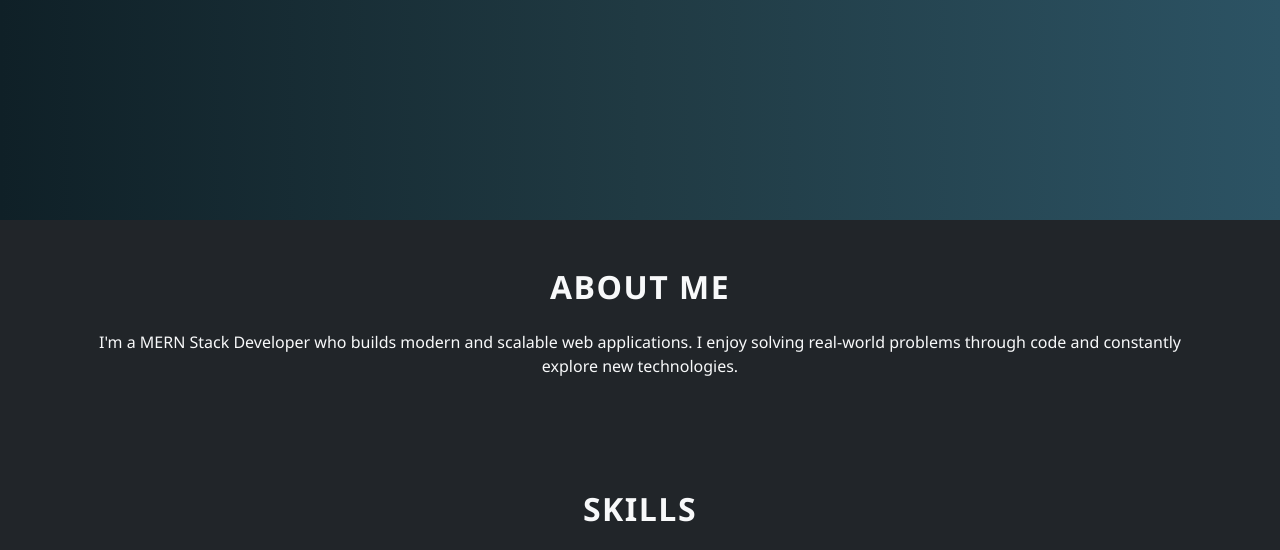
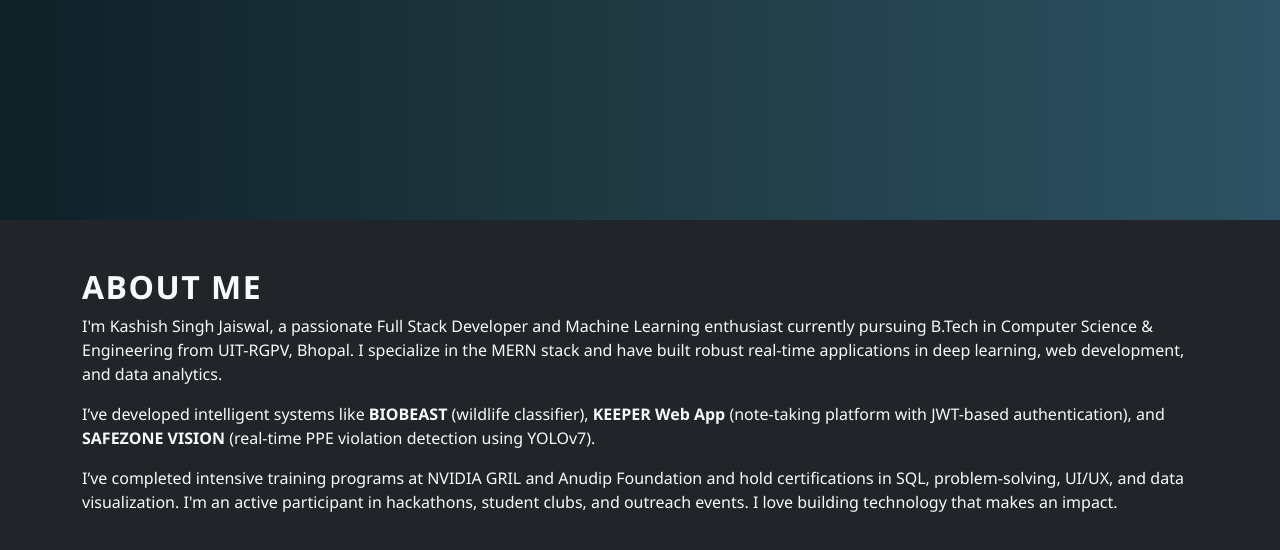
Before and after one commit to kashish-singh-jaiswal/Portfolio, a plain HTML site: page index.html in a window 1280 px wide. Shown: the part 476-1026 px from the top of the page. Drawn offline with nearby package versions, Linux system fonts and the light colour scheme.

Commit message:
about section

```diff
--- a/index.html
+++ b/index.html
@@ -39,13 +39,19 @@
   </section>
 
   <!-- About -->
-  <section id="about" class="container py-5" data-aos="fade-up">
-    <h2 class="text-center mb-4">About Me</h2>
-    <p class="text-center">
-      I'm a MERN Stack Developer who builds modern and scalable web applications.
-      I enjoy solving real-world problems through code and constantly explore new technologies.
-    </p>
-  </section>
+<section id="about" class="container py-5">
+  <h2>About Me</h2>
+  <p>
+    I'm Kashish Singh Jaiswal, a passionate Full Stack Developer and Machine Learning enthusiast currently pursuing B.Tech in Computer Science & Engineering from UIT-RGPV, Bhopal. I specialize in the MERN stack and have built robust real-time applications in deep learning, web development, and data analytics.
+  </p>
+  <p>
+    I’ve developed intelligent systems like <strong>BIOBEAST</strong> (wildlife classifier), <strong>KEEPER Web App</strong> (note-taking platform with JWT-based authentication), and <strong>SAFEZONE VISION</strong> (real-time PPE violation detection using YOLOv7).
+  </p>
+  <p>
+    I’ve completed intensive training programs at NVIDIA GRIL and Anudip Foundation and hold certifications in SQL, problem-solving, UI/UX, and data visualization. I'm an active participant in hackathons, student clubs, and outreach events. I love building technology that makes an impact.
+  </p>
+</section>
+
 
   <!-- Skills -->
   <section id="skills" class="container py-5" data-aos="fade-right">
```
